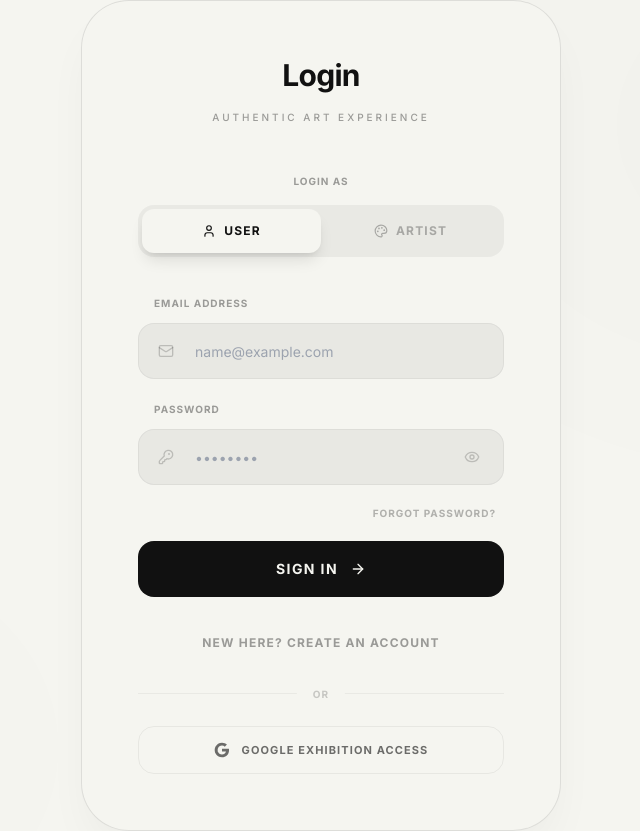
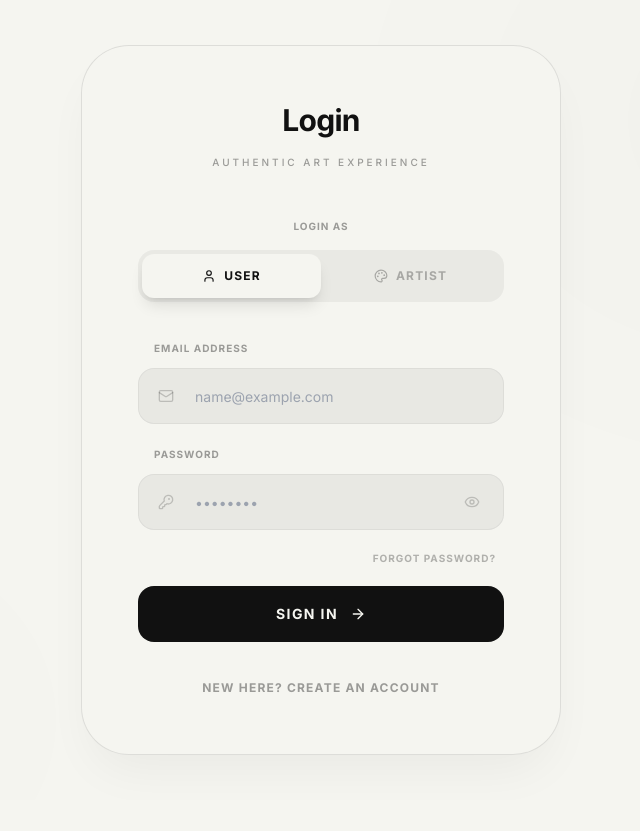
Before and after one commit to Mrankit47/The-Virtual-Canvas, a Next.js app: page /login in a window 1280 px wide. Shown: the whole page, without its empty margins (319-959 px from the left). After the commit the page ends 800 px from the top, so only its background shows below. Built offline with nearby package versions, Linux system fonts and the light colour scheme; no server answers; a web font is replaced by a local one.

Commit message:
update login

```diff
--- a/src/app/login/page.tsx
+++ b/src/app/login/page.tsx
@@ -452,22 +452,6 @@
                 {isSignUp ? "Already have an account? Login" : "New here? Create an account"}
             </button>
         </div>
-
-        <div className="mt-10 pt-8 border-t border-ink/5 text-center relative">
-            <div className="absolute -top-3 left-1/2 -translate-x-1/2 bg-canvas px-4 text-[10px] uppercase tracking-widest text-ink/20 font-bold">Or</div>
-            <button
-                onClick={() => signIn("google")}
-                className="w-full h-12 flex items-center justify-center gap-3 text-[11px] font-bold uppercase tracking-widest border border-ink/10 rounded-2xl hover:bg-ink/5 transition-all grayscale hover:grayscale-0 opacity-60 hover:opacity-100"
-            >
-                <svg className="w-4 h-4 fill-current" viewBox="0 0 24 24">
-                  <path d="M22.56 12.25c0-.78-.07-1.53-.2-2.25H12v4.26h5.92c-.26 1.37-1.04 2.53-2.21 3.31v2.77h3.57c2.08-1.92 3.28-4.74 3.28-8.09z"/>
-                  <path d="M12 23c2.97 0 5.46-.98 7.28-2.66l-3.57-2.77c-.98.66-2.23 1.06-3.71 1.06-2.86 0-5.29-1.93-6.16-4.53H2.18v2.84C3.99 20.53 7.7 23 12 23z"/>
-                  <path d="M5.84 14.09c-.22-.66-.35-1.36-.35-2.09s.13-1.43.35-2.09V7.07H2.18C1.43 8.55 1 10.22 1 12s.43 3.45 1.18 4.93l2.85-2.22.81-.62z"/>
-                  <path d="M12 5.38c1.62 0 3.06.56 4.21 1.64l3.15-3.15C17.45 2.09 14.97 1 12 1 7.7 1 3.99 3.47 2.18 7.07l3.66 2.84c.87-2.6 3.3-4.53 6.16-4.53z"/>
-                </svg>
-                Google Exhibition Access
-            </button>
-        </div>
       </motion.div>
 
       {/* Forgot Password Modal */}
```
Also changed, not shown: 1 other file (tests, documents, lock files or other folders).
